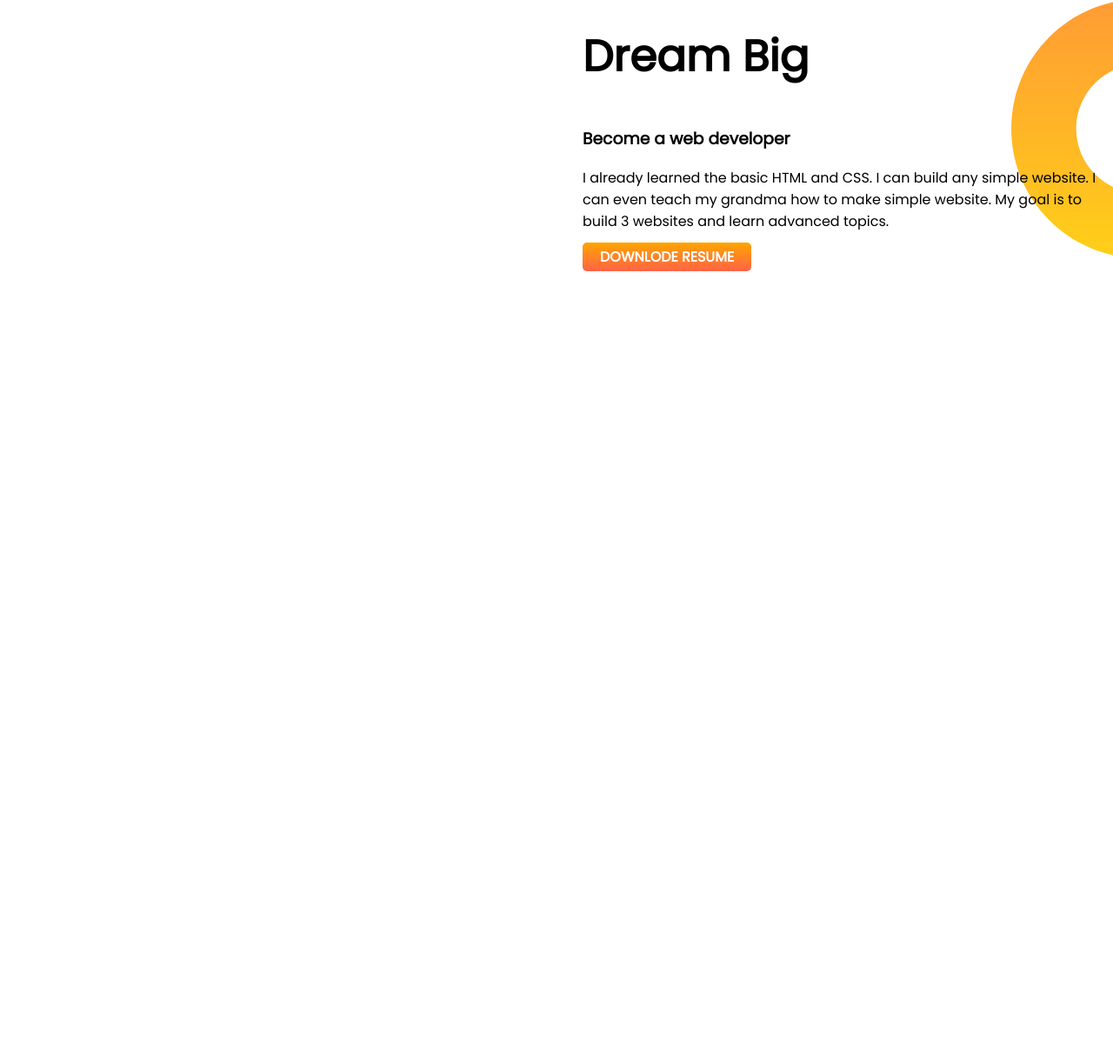
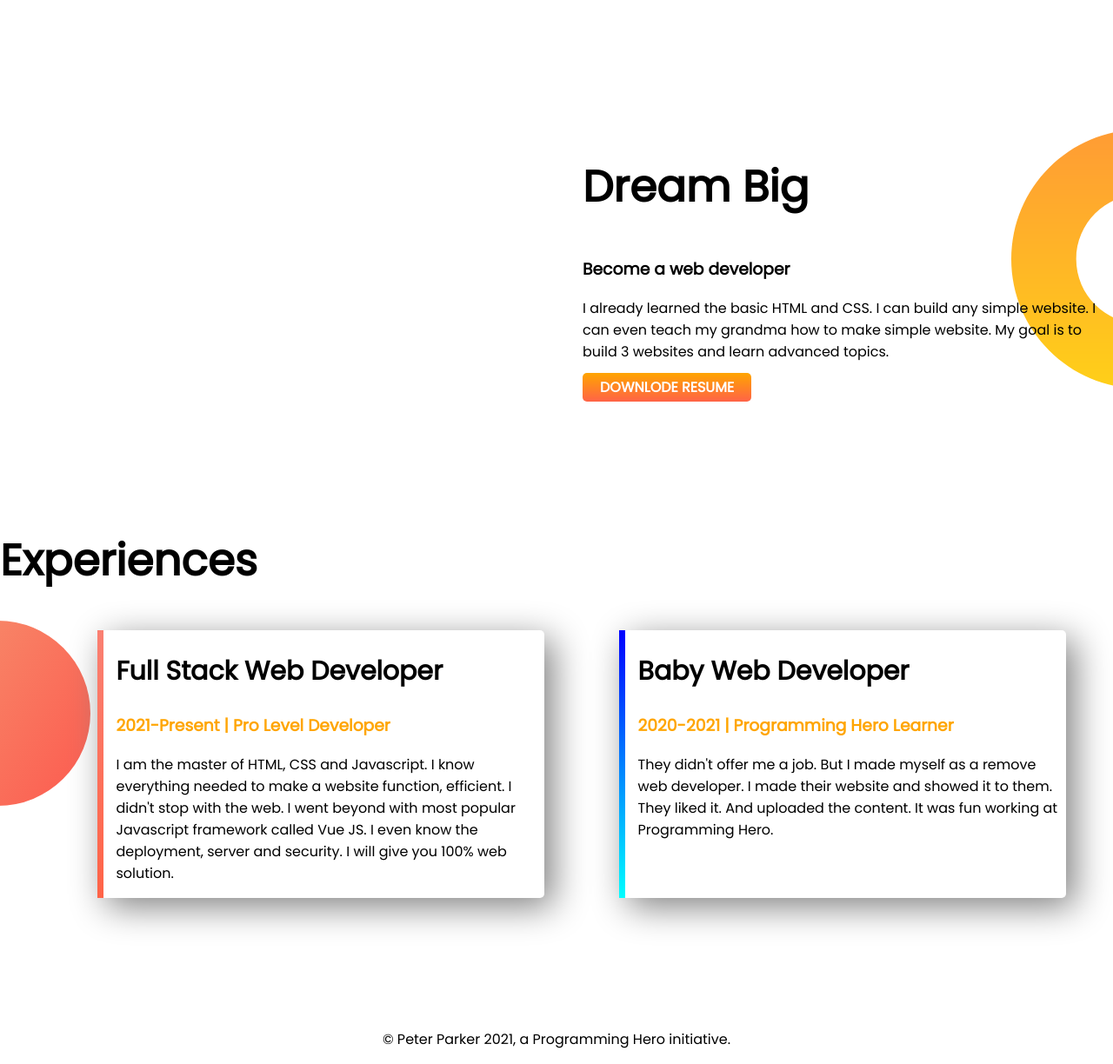
Before and after one commit to Al-amin42321/practice-dev-repo, a plain HTML site: page index.html in a window 1280 px wide. Shown: the part 435-1659 px from the top of the page at 87% size. Before the commit the page ends 800 px from the top, so only its background shows below. Drawn offline with Linux system fonts and the light colour scheme.

Commit message:
expereance added

```diff
--- a/index.html
+++ b/index.html
@@ -44,6 +44,29 @@
                 RESUME</a>
         </div>
     </section>
+    <section class="Experiences-area">
+        <h1>Experiences</h1>
+        <div class="experience-hot">
+            <div id="full-stack-dev" class="experince-item">
+                <h2>Full Stack Web Developer</h2>
+                <h3><span class="orange-color">2021-Present | Pro Level Developer</span></h3>
+                <p>I am the master of HTML, CSS and Javascript. I know everything needed to make a website function,
+                    efficient. I didn't stop with the web. I went beyond with most popular Javascript framework called
+                    Vue
+                    JS. I even know the deployment, server and security. I will give you 100% web solution.</p>
+            </div>
+            <div id="web-dev-exp" class="experince-item">
+                <h2>Baby Web Developer</h2>
+                <h3><span class="orange-color">2020-2021 | Programming Hero Learner</span></h3>
+                <p>They didn't offer me a job. But I made myself as a remove web developer. I made their website and
+                    showed
+                    it to them. They liked it. And uploaded the content. It was fun working at Programming Hero.</p>
+            </div>
+        </div>
+    </section>
+    <footer>
+        <p>© Peter Parker 2021, a Programming Hero initiative.</p>
+    </footer>
 </body>
 
 </html>
--- a/style.css
+++ b/style.css
@@ -4,6 +4,9 @@ body{
 }
 h1{
     font-size: 50px;
+}
+h2{
+    font-size: 30px;
 }
 .orange-color{
     color: orange;
@@ -12,6 +15,9 @@ h1{
     display: flex;
     background-image: url(images/top-banner.png);
     background-repeat: no-repeat;
+}
+section{
+    margin-bottom: 150px;
 }
 .half-width{
     width: 50%;
@@ -35,3 +41,35 @@ h1{
     background-repeat: no-repeat;
     background-position: right;
 }
+.experience-hot{
+    display: flex;
+    padding-left: 50px;
+
+}
+.experince-item{
+    width: 40%;
+    margin-left: 5%;
+    margin-right: 2%;
+    padding-left: 15px;
+    border-radius: 5px;
+    box-shadow: 10px 10px 40px gray;
+
+}
+.Experiences-area{
+    background-image: url(images/exp-bg.png);
+    background-repeat: no-repeat;
+    background-position: left;
+}
+#web-dev-exp{
+    border-left: 7px solid;
+    border-image: linear-gradient(blue,cyan);
+    border-image-slice: 1;
+}
+#full-stack-dev{
+    border-left: 7px solid;
+    border-image: linear-gradient(salmon,tomato);
+    border-image-slice: 1;
+}
+footer p {
+    text-align: center;
+}
```
